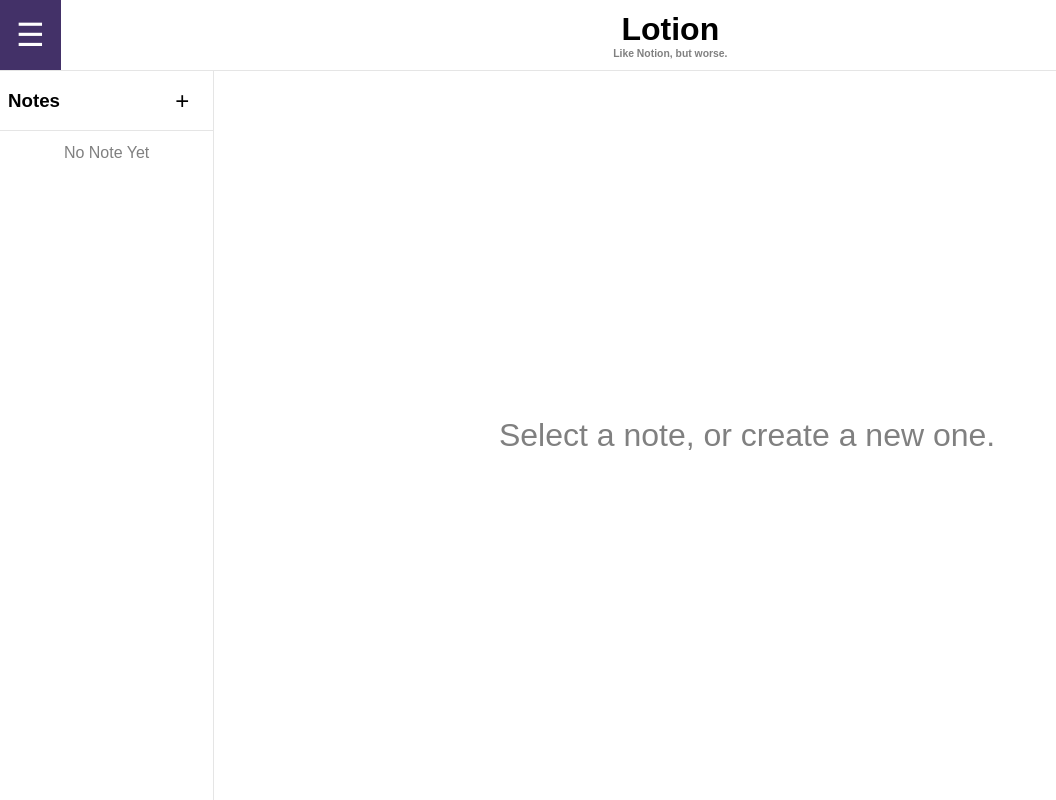
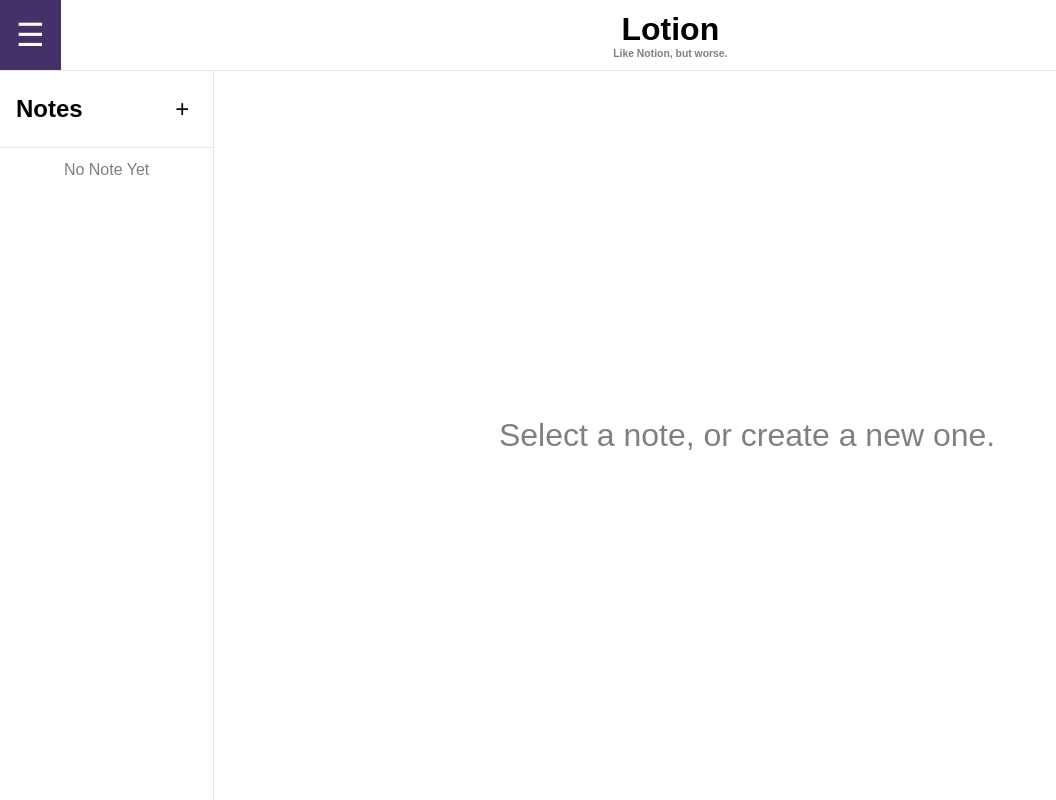
Before and after one commit to Ldmah/Lotion-Application, a React (Create React App) app: page / in a window 1280 px wide. Shown: the whole page, without its empty margins (0-1056 px from the left). Built offline with nearby package versions, Linux system fonts and the light colour scheme.

Commit message:
Added functionality for adding a component into the sidebar

```diff
--- a/src/Layout.js
+++ b/src/Layout.js
@@ -2,11 +2,9 @@ import React, { useState, useEffect } from "react";
 import { Outlet } from "react-router-dom";
 import Sidebar from './Sidebar';
 import NoteEditor from './NoteEditor';
+import uuid from "react-uuid";
 
 // Layout is what controls all your logic for the content
-
-
-
 
 function Layout() {
     // This function allows the sidebar to appear and disappear depending on the button clicks
@@ -17,6 +15,19 @@ function Layout() {
 
     // This function keeps track of all the notes
     const [notes, allNotes] = useState([]);
+
+    // This function creates a new note in the Sidebar
+    const createNewNote = () => {
+        console.log("dog")
+        let note = {
+            id: uuid(),
+            title: "Untitled",
+            date: Date.now(), // Need to update this later to match the date used in the NoteEditor
+            body: "...",
+        };
+        allNotes([note, ...notes]);
+    }
+
 
     return (
         <>
@@ -29,7 +40,7 @@ function Layout() {
             </div>
 
             <div id="content">
-                <Sidebar visibility={isHidden} notesList={notes}/>
+                <Sidebar visibility={isHidden} notesList={notes} createNewNote={createNewNote} />
                 <Outlet  />
             </div>
 
--- a/src/Sidebar.js
+++ b/src/Sidebar.js
@@ -1,15 +1,30 @@
-
-function Sidebar(props) {
-    const visibilityClass = props.visibility ? "hidden" : "";
+function Sidebar({ visibility, notesList, createNewNote}) {
+    const visibilityClass = visibility ? "hidden" : "";
     return (
-        <div id="note-list" className={visibilityClass}> {/* Ternary operator: will add hidden class if isHidden is true (otherwise nothing) */}
+        <div id="note-list" className={visibilityClass}>
             <div id="note-list-header">
                 <h3 id="note-list-header-text">Notes</h3>
-                <button id="add-new">&#43;</button>
+                <button id="add-new" onClick={createNewNote}>&#43;</button>
             </div>
-            <div id="note-identifiers">
+            {notesList.length > 0 ? (
+                <div id="note-identifiers">
+                    {notesList.map((note) => ( // Map function is used so that for each element in the noteList, we are adding this HTML
+                        <div className="note-item">
+                            <div className="note-item-title">
+                                <strong>{note.title}</strong>
+                            </div>
+                            <div className="note-item-date">
+
+                            </div>
+                            <div className="note-item-preview">
+                                {note.body}
+                            </div>
+                        </div>
+                    ))}
+                </div>
+            ) : (
                 <p id="no-note-yet">No Note Yet</p>
-            </div>
+            )}
         </div>
     )
 }
--- a/src/index.css
+++ b/src/index.css
@@ -195,7 +195,8 @@ a {
 }
 
 #note-list-header-text {
-  margin-left: 0.5rem;
+  margin-left: 1rem;
+  font-size: 1.5rem;
 }
 
 #no-note-yet {
@@ -275,3 +276,11 @@ a {
   padding: 0;
   margin: 0;
 }
+
+.note-item {
+  padding-left: 1rem;
+  padding-top: 1rem;
+  padding-bottom: 1rem;
+  border-bottom: 0.1rem solid rgba(0, 0, 0, 0.1);
+
+}
```
